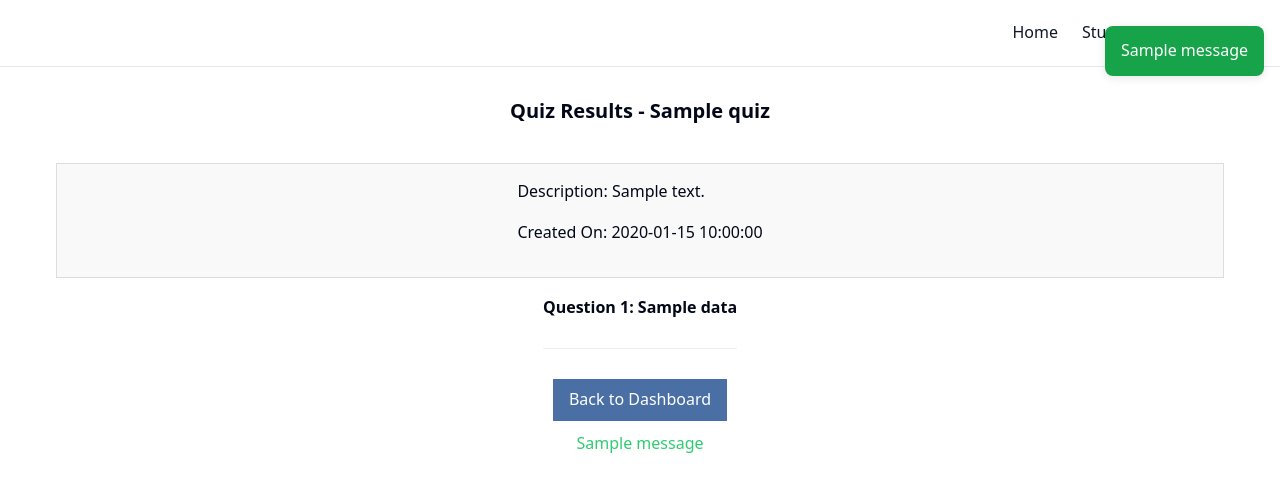
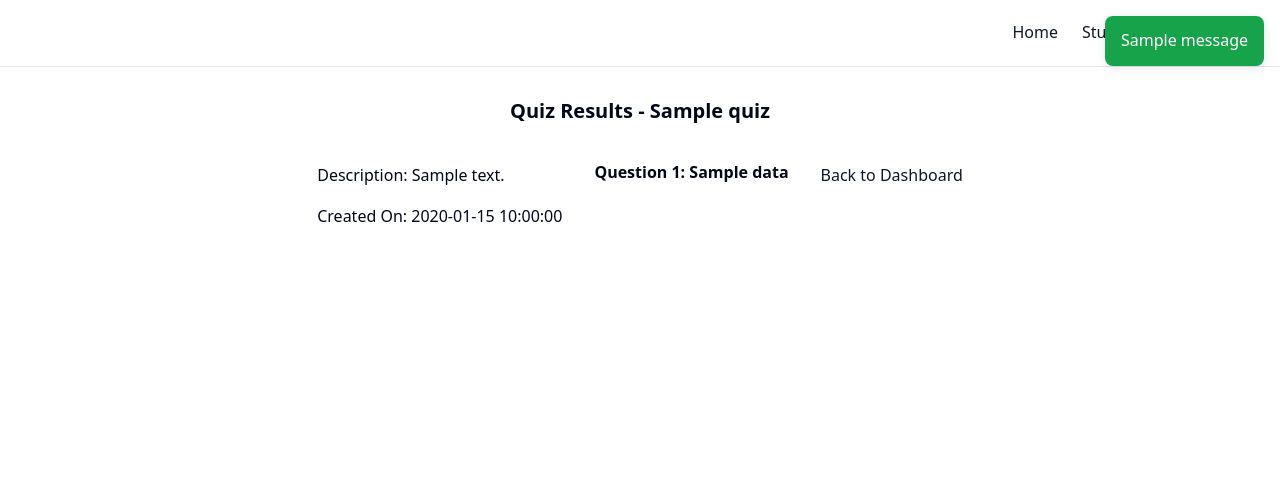
Before and after one commit to Parvat-R/QuizMaster-Techathon-v1, a Flask app: template templates/student/quiz_submit.html in a window 1280 px wide. Shown: the top 492 px of the page. Run offline with Flask 3, Linux system fonts and the light colour scheme; the template is opened without the code that fills it: most values are stand-ins (such as "Sample title", 1, 10 or a date in 2020); one stand-in notice (Sample message) is shown.

Commit message:
modified:   models/__pycache__/handler.cpython-312.pyc 	modified:   models/handler.py 	modified:   routes/__pycache__/student.cpython-312.pyc 	modified:   routes/student.py 	deleted:    static/css/login.css 	deleted:    static/css/register.css 	modified:   templates/student/quiz_submit.html

```diff
--- a/models/handler.py
+++ b/models/handler.py
@@ -318,3 +318,6 @@ class ResultHandler :
 
     def get_result_by_student_and_question(self, student_id, question_id):
         return self.collection.find({'student_id': student_id, 'question_id': question_id})
+
+    def get_result_by_student_and_quiz(self, student_id, quiz_id):
+        return self.collection.find({'student_id': student_id, 'quiz_id': quiz_id})
--- a/templates/student/quiz_submit.html
+++ b/templates/student/quiz_submit.html
@@ -6,24 +6,23 @@
             <p>Description: {{ quiz.description }}</p>
             <p>Created On: {{ quiz.created_on }}</p>
         </div>
-        </div>
 
         <div class="questions">
             {% for question in questions %}
-                {% set student_result = result_handler.get_result_by_student_and_question(session['user_id'], question.question_id) %}
+                {% set student_answer = student_result.get(question.question_id, None) %}
 
-                <div class="question">
+                <div class="question {% if student_answer in question.data.correct_options %}correct{% else %}incorrect{% endif %}">
                     <h4>Question {{ loop.index }}: {{ question.data.title }}</h4>
 
                     {% if question.type == 'mcq' %}
                         <div class="options">
                             {% for option_id, option_text in question.data.options.items() %}
                                 <div class="option
-                                    {% if student_result and student_result.option_id == option_id %}selected{% endif %}
+                                    {% if student_answer == option_id %}selected{% endif %}
                                     {% if option_id in question.data.correct_options %}correct{% endif %}">
                                     <span class="option_text">{{ option_text }}</span>
 
-                                    {% if student_result and student_result.option_id == option_id %}
+                                    {% if student_answer == option_id %}
                                         <span class="your_answer">(Your answer)</span>
                                     {% endif %}
 
@@ -37,11 +36,11 @@
                     {% elif question.type == 'trueorfalse' %}
                         <div class="options">
                             <div class="option
-                                {% if student_result and student_result.option_id == 'true' %}selected{% endif %}
+                                {% if student_answer == 'true' %}selected{% endif %}
                                 {% if question.data.answer == true %}correct{% endif %}">
                                 <span class="option_text">True</span>
 
-                                {% if student_result and student_result.option_id == 'true' %}
+                                {% if student_answer == 'true' %}
                                     <span class="your_answer">(Your answer)</span>
                                 {% endif %}
 
@@ -51,11 +50,11 @@
                             </div>
 
                             <div class="option
-                                {% if student_result and student_result.option_id == 'false' %}selected{% endif %}
+                                {% if student_answer == 'false' %}selected{% endif %}
                                 {% if question.data.answer == false %}correct{% endif %}">
                                 <span class="option_text">False</span>
 
-                                {% if student_result and student_result.option_id == 'false' %}
+                                {% if student_answer == 'false' %}
                                     <span class="your_answer">(Your answer)</span>
                                 {% endif %}
 
@@ -72,113 +71,5 @@
         <div class="actions">
             <a href="{{ url_for('student.index') }}" class="btn">Back to Dashboard</a>
         </div>
-
-        {% with messages = get_flashed_messages(with_categories=true) %}
-            {% if messages %}
-                <div class="messages">
-                    {% for category, message in messages %}
-                        <div class="{{ category }}">{{ message }}</div>
-                    {% endfor %}
-                </div>
-            {% endif %}
-        {% endwith %}
     </div>
-
-    <style>
-        .panel {
-            background-color: #f9f9f9;
-            border: 1px solid #ddd;
-            padding: 15px;
-            margin-bottom: 20px;
-        }
-
-        .results_summary {
-            margin-bottom: 20px;
-            padding: 10px;
-            background-color: #f0f0f0;
-            border-radius: 5px;
-        }
-
-        .question {
-            margin-bottom: 20px;
-            padding-bottom: 15px;
-            border-bottom: 1px solid #eee;
-        }
-
-        .question.correct {
-            border-left: 3px solid #2ecc71;
-            padding-left: 10px;
-        }
-
-        .question.incorrect {
-            border-left: 3px solid #e74c3c;
-            padding-left: 10px;
-        }
-
-        .option {
-            margin: 5px 0;
-            padding: 5px;
-        }
-
-        .option.selected {
-            background-color: #f0f0f0;
-        }
-
-        .option.correct {
-            background-color: #d5f5e3;
-        }
-
-        .option.selected.correct {
-            background-color: #2ecc71;
-            color: white;
-        }
-
-        .option.selected:not(.correct) {
-            background-color: #fadbd8;
-        }
-
-        .your_answer {
-            font-style: italic;
-            margin-left: 10px;
-        }
-
-        .correct_answer {
-            font-weight: bold;
-            margin-left: 10px;
-            color: #2ecc71;
-        }
-
-        .result_info {
-            margin-top: 10px;
-        }
-
-        .correct_message {
-            color: #2ecc71;
-        }
-
-        .incorrect_message {
-            color: #e74c3c;
-        }
-
-        .btn {
-            background-color: #4a6fa5;
-            color: white;
-            padding: 8px 16px;
-            border: none;
-            cursor: pointer;
-            text-decoration: none;
-            display: inline-block;
-            margin-top: 10px;
-        }
-
-        .error {
-            color: #e74c3c;
-            margin: 10px 0;
-        }
-
-        .success {
-            color: #2ecc71;
-            margin: 10px 0;
-        }
-    </style>
 {% endblock %}
```
Also changed, not shown: routes/student.py (+34 -3 lines), static/css/login.css (added), static/css/register.css (added).
